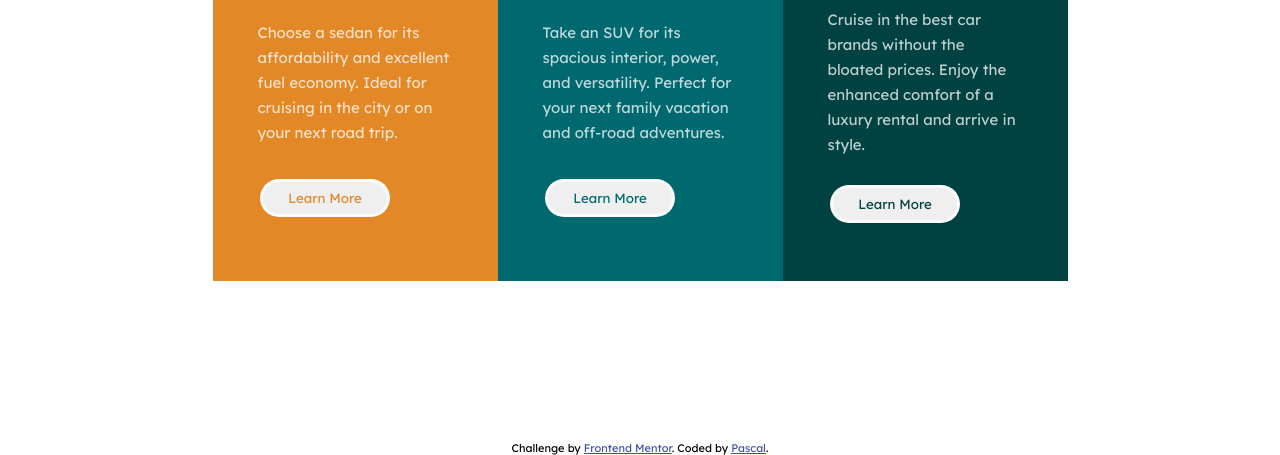
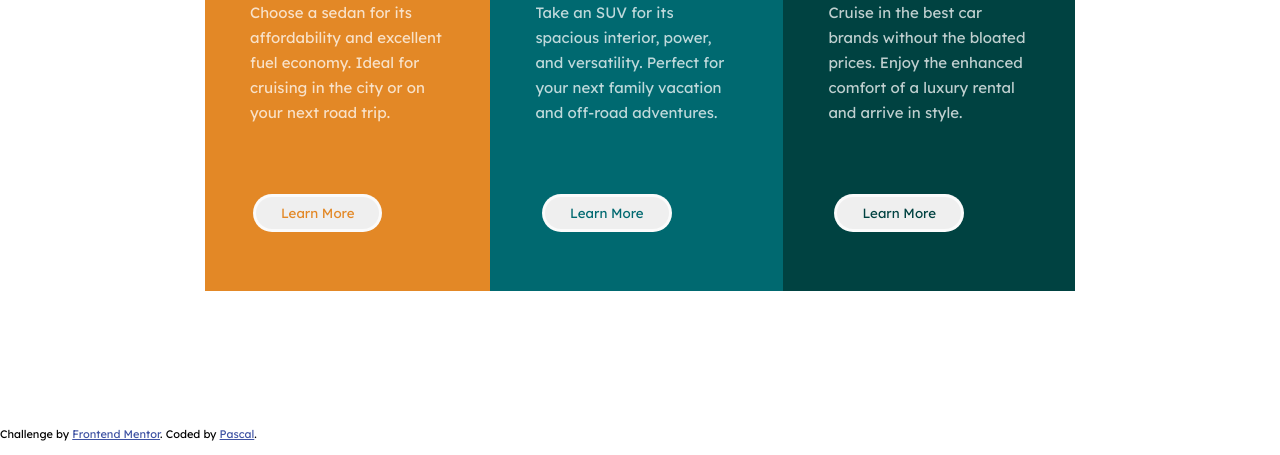
Before and after one commit to CodingEule/FrontendMentor, a plain HTML site: page ColumnCard/index.html in a window 1280 px wide. Shown: the part 359-814 px from the top of the page. Drawn offline with Linux system fonts and the light colour scheme.

Commit message:
finished ColumnCard

```diff
--- a/ColumnCard/styles.css
+++ b/ColumnCard/styles.css
@@ -21,11 +21,15 @@ body{
     font-size: 15px;
 }
 .container{
-    display: grid;
-    place-content: center;
-    grid-template-columns: repeat(3, 285px);
-    grid-template-rows: repeat(1, 480px);
-    min-height: 100vh;
+    display: flex;
+    flex-direction: row;
+    width:870px;
+    max-height: 500px;
+    padding: 30px;
+    position: absolute;
+    inset: 0;
+    margin: auto;
+    transition: 200ms ease;
 }
 
 /*Cards Styling*/
@@ -51,6 +55,7 @@ h1{
 }
 p{
     line-height: 25px;
+    padding-bottom: 40px;
 }
 
 .sedans{
@@ -75,9 +80,7 @@ p{
     font-family:'Lexend Deca';
     position: relative;
     left: -30px;
-
-
-
+    transition: 200ms ease-out;
 }
 #btn-sedans{
     color: var(--bright-orange);
@@ -107,10 +110,22 @@ p{
 }
 
 
+
+@media(max-width: 875px) {
+    .container{
+        flex-direction: column;
+        max-width: 300px;
+    }
+
+}
+
+
 /* Predefined*/
 .attribution {
     font-size: 11px;
     text-align: center;
+    position: absolute;
+    bottom: 0;
 }
 
 .attribution a {
```
